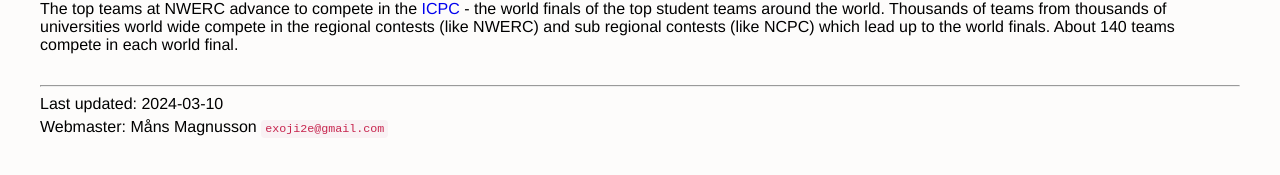
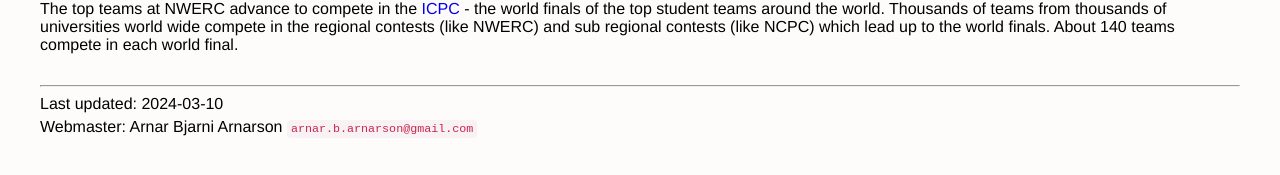
Before and after one commit to icpc/ncpc-web, a Jekyll site: the page built from about.md, in a window 1280 px wide. Shown: the part 486-661 px from the top of the page. Built offline with Jekyll 4.4.1, drawn with Linux system fonts in a browser that asks for light colours.

Commit message:
Update webmaster

```diff
--- a/_layouts/default.html
+++ b/_layouts/default.html
@@ -34,7 +34,7 @@
   Last updated: {{page.lastUpdate}}
   </p>
   <p>
-  Webmaster: Måns Magnusson <code>exoji2e@gmail.com</code>
+  Webmaster: Arnar Bjarni Arnarson <code>arnar.b.arnarson@gmail.com</code>
   </p>
   <br/>
   {% endif %}
```
